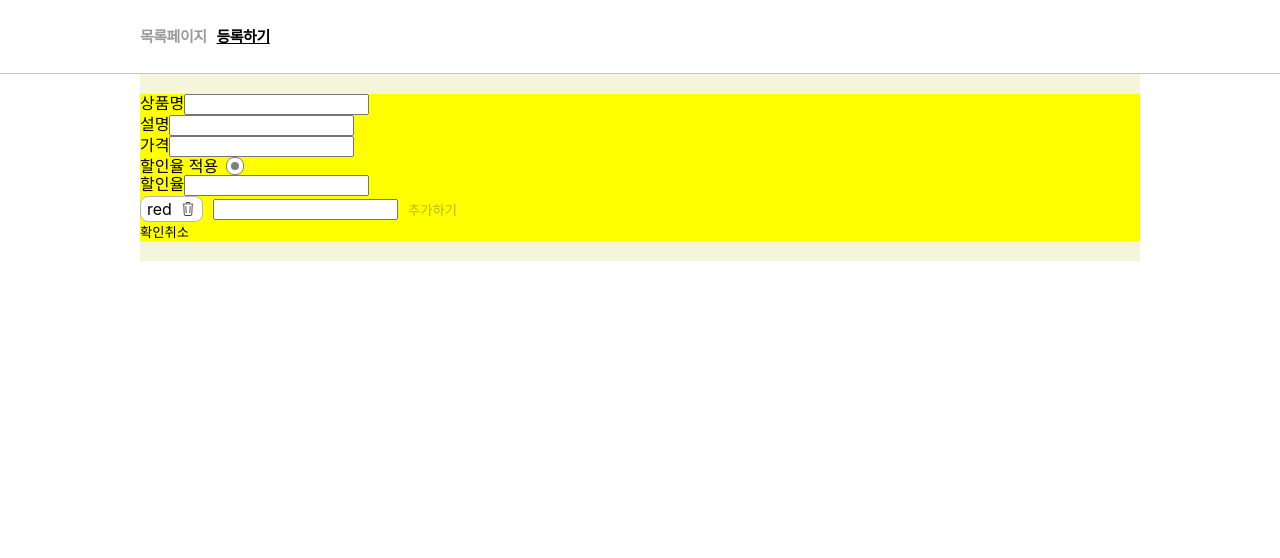
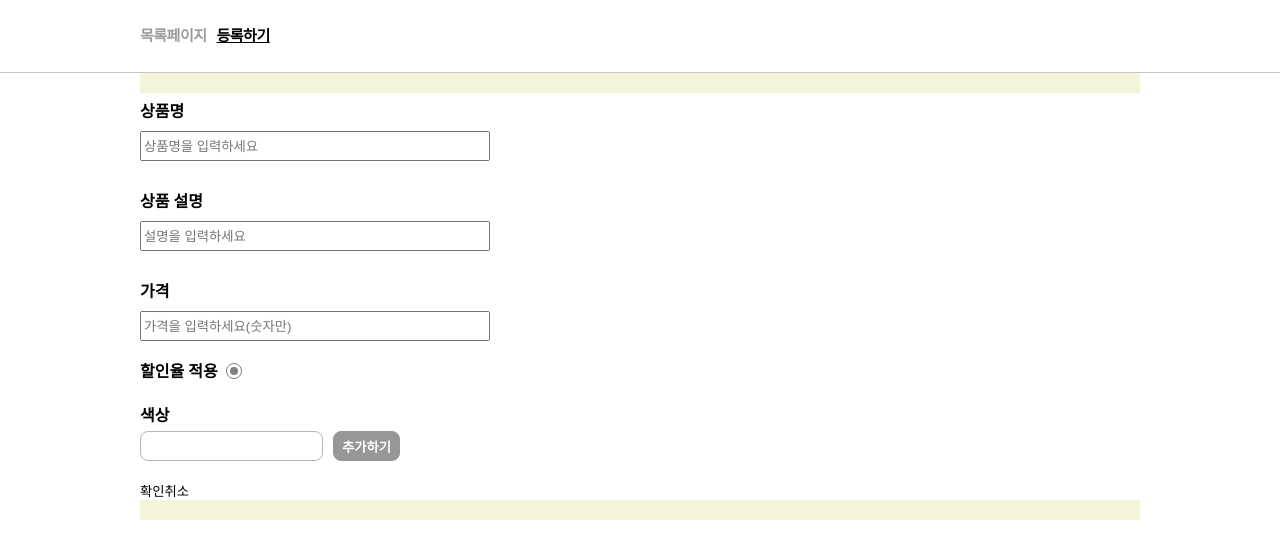
Before and after one commit to Kim-777/visual-fe-task, a React (Create React App) app: page /products/create in a window 1280 px wide. Shown: the top 558 px of the page. Built offline with nearby package versions, Linux system fonts and the light colour scheme.

Commit message:
Create: 폼 아이템

```diff
--- a/src/components/Forms/Items/ColorsInput.scss
+++ b/src/components/Forms/Items/ColorsInput.scss
@@ -1,11 +1,28 @@
+.color_input_wrapper {
+  padding-block: 20px;
+  display: flex;
+  flex-direction: column;
+
+  & > label {
+    padding-block: 8px;
+  }
+}
+
 .colors_wrapper {
   display: flex;
   gap: 10px;
   flex-wrap: wrap;
   align-items: center;
+
+  & > input {
+    height: 30px;
+    border-radius: 8px;
+    border: 1px solid rgb(183, 183, 183);
+  }
 }
 
 .color_wrapper {
+
   display: flex;
   align-items: center;
   padding-block: 4px;
@@ -13,8 +30,28 @@
   background-color: white;
   border-radius: 8px;
   border: 1px solid rgb(183, 183, 183);
+  height: 30px;
 
   & > span {
     margin-right: 8px;
   }
 }
+
+.add_btn {
+  height: 30px;
+  border: 1px solid blue;
+  padding-block: 4px;
+  padding-inline: 8px;
+  background-color: blue;
+  border-radius: 8px;
+  color: white;
+  transition: all 0.2s ease;
+  font-weight: 700;
+
+  &:disabled {
+    background-color: rgb(151, 151, 151);
+    border: 1px solid rgb(151, 151, 151);
+    color: white;
+  }
+
+}
--- a/src/components/Forms/Items/ColorsInput.tsx
+++ b/src/components/Forms/Items/ColorsInput.tsx
@@ -1,6 +1,6 @@
-import React, { useRef, useState } from "react";
+import React, { useId, useRef, useState } from "react";
 import "./ColorsInput.scss";
-import { CiTrash } from "react-icons/ci";
+import { VscClose } from "react-icons/vsc";
 
 const Color = ({
   color,
@@ -12,23 +12,35 @@ const Color = ({
   return (
     <div className="color_wrapper">
       <span>{color}</span>{" "}
-      <CiTrash onClick={onDelete} style={{ cursor: "pointer" }} />
+      <VscClose onClick={onDelete} style={{ cursor: "pointer" }} />
     </div>
   );
 };
 
-type Props = { colors: string[]; onAdd: (color: string) => void };
+type Props = {
+  colors: string[];
+  onAdd: (color: string) => void;
+  onDelete: (color: string) => void;
+};
 
-const ColorsInput = ({ colors, onAdd }: Props) => {
+const ColorsInput = ({ colors, onAdd, onDelete }: Props) => {
   const [color, setColor] = useState<string>("");
   const inputRef = useRef<HTMLInputElement>(null);
-
+  const inputId = useId();
   return (
+    <div className="color_input_wrapper">
+      <label htmlFor={inputId}>색상</label>
       <div className="colors_wrapper">
         {colors.map((color) => (
-        <Color key={color} color={color} onDelete={() => {}} />
+          <Color
+            key={color}
+            color={color}
+            onDelete={() => {
+              onDelete(color);
+            }}
+          />
         ))}
-      <Color color="red" onDelete={() => {}} />
+
         <input
           type="text"
           value={color}
@@ -36,10 +48,12 @@ const ColorsInput = ({ colors, onAdd }: Props) => {
             setColor(e.target.value);
           }}
           ref={inputRef}
+          id={inputId}
         />
         <button
           disabled={!color}
           type="button"
+          className="add_btn"
           onClick={() => {
             onAdd(color);
             setColor("");
@@ -49,6 +63,7 @@ const ColorsInput = ({ colors, onAdd }: Props) => {
           추가하기
         </button>
       </div>
+    </div>
   );
 };
 
--- a/src/components/Forms/Items/TextInput.scss
+++ b/src/components/Forms/Items/TextInput.scss
@@ -0,0 +1,11 @@
+.text_input_wrapper {
+  padding-block: 10px;
+  display: flex;
+  flex-direction: column;
+
+  & > input {
+    margin-block: 12px;
+    max-width: 350px;
+    height: 30px;
+  }
+}
--- a/src/components/Forms/Items/TextInput.tsx
+++ b/src/components/Forms/Items/TextInput.tsx
@@ -1,7 +1,45 @@
-import React from "react";
+import React, { useId } from "react";
+import "./TextInput.scss";
 
-const TextInput = () => {
-  return <div>TextInput</div>;
+type Props = {
+  onChange: (key: string, value: string) => void;
+  value: string;
+  title: string;
+  formKey: string;
+  placeholder: string;
+  isAvailableOnlyNumber?: boolean;
 };
 
-export default TextInput;
+const TextInput = ({
+  title,
+  value,
+  onChange,
+  formKey,
+  placeholder,
+  isAvailableOnlyNumber,
+}: Props) => {
+  const inputId = useId();
+
+  // console.log("value ::: ", value);
+
+  return (
+    <div className="text_input_wrapper">
+      <label htmlFor={inputId}>{title}</label>
+      <input
+        id={inputId}
+        type="text"
+        value={value}
+        placeholder={placeholder}
+        onChange={(e) => {
+          if (isAvailableOnlyNumber) {
+            onChange(formKey, (e.target.value || "").replace(/[^0-9]/g, ""));
+            return;
+          }
+          onChange(formKey, e.target.value);
+        }}
+      />
+    </div>
+  );
+};
+
+export default React.memo(TextInput);
--- a/src/components/Forms/ProductCreateForm.tsx
+++ b/src/components/Forms/ProductCreateForm.tsx
@@ -1,7 +1,8 @@
-import React, { useState } from "react";
+import React, { useCallback, useState } from "react";
 import { CreateProduct, Product } from "src/types";
 import CheckBox from "./Items/CheckBox";
 import ColorsInput from "./Items/ColorsInput";
+import TextInput from "./Items/TextInput";
 import "./ProductForm.scss";
 
 type Props = {
@@ -13,29 +14,51 @@ const ProductCreateForm = () => {
   const [form, setForm] = useState<CreateProduct>({
     name: "",
     description: "",
-    price: 0,
+    price: "",
     isDiscount: false,
     createdBy: 1,
     colors: [],
     images: [],
   });
 
-  console.log("form.isDiscount ::::", form.isDiscount);
+  const handleTextInputChange = useCallback(
+    (formKey: string, value: string) => {
+      // console.log("value :::: ", value);
+      console.log("key ::: ", formKey);
+      setForm((prev) => ({ ...prev, [formKey]: value }));
+    },
+    []
+  );
+  console.log("form :::: ", form);
+  // console.log("form.isDiscount ::::", form.isDiscount);
 
   return (
     <form className="product_form_wrapper">
-      <div>
-        <label htmlFor="name">상품명</label>
-        <input id="name" />
-      </div>
-      <div>
-        <label htmlFor="description">설명</label>
-        <input id="description" />
-      </div>
-      <div>
-        <label htmlFor="price">가격</label>
-        <input id="price" />
-      </div>
+      <TextInput
+        title="상품명"
+        value={form.name}
+        onChange={handleTextInputChange}
+        formKey="name"
+        placeholder="상품명을 입력하세요"
+      />
+
+      <TextInput
+        title="상품 설명"
+        value={form.description}
+        onChange={handleTextInputChange}
+        formKey="description"
+        placeholder="설명을 입력하세요"
+      />
+
+      <TextInput
+        title="가격"
+        value={form.price}
+        onChange={handleTextInputChange}
+        formKey="price"
+        placeholder="가격을 입력하세요(숫자만)"
+        isAvailableOnlyNumber
+      />
+
       <div>
         <CheckBox
           checked={form.isDiscount}
@@ -44,16 +67,29 @@ const ProductCreateForm = () => {
           }}
         />
       </div>
-      <div>
-        <label>할인율</label>
-        <input />
-      </div>
+      {form.isDiscount && (
+        <TextInput
+          title="할인율"
+          value={form.discountRate || ""}
+          onChange={handleTextInputChange}
+          formKey="discountRate"
+          placeholder="할인율을 입력하세요(숫자만)"
+          isAvailableOnlyNumber
+        />
+      )}
+
       <ColorsInput
         colors={form.colors}
         onAdd={(color) => {
           if (form.colors.findIndex((item) => item === color) > -1) return;
 
           setForm((prev) => ({ ...prev, colors: prev.colors.concat(color) }));
+        }}
+        onDelete={(color) => {
+          setForm((prev) => ({
+            ...prev,
+            colors: prev.colors.filter((item) => item !== color),
+          }));
         }}
       />
       <div>
--- a/src/components/Forms/ProductForm.scss
+++ b/src/components/Forms/ProductForm.scss
@@ -1,5 +1,5 @@
 .product_form_wrapper {
-  background-color: yellow;
+  background-color: white;
   display: flex;
   flex-direction: column;
 }
--- a/src/index.css
+++ b/src/index.css
@@ -4,6 +4,14 @@
    v2.0 | 20110126
    License: none (public domain)
 */
+
+* {
+  box-sizing: border-box;
+}
+
+label {
+  font-weight: 600 !important;
+}
 
 html,
 body,
--- a/src/types/index.ts
+++ b/src/types/index.ts
@@ -2,9 +2,9 @@ export type Product = {
   id: number;
   name: string;
   description: string;
-  price: number;
+  price: string;
   isDiscount: boolean;
-  discountRate?: number;
+  discountRate?: string;
   createdBy: number;
   createdAt: string;
   lastEditAt: string;
```
Lines whose indentation alone changed are shown as unchanged.
